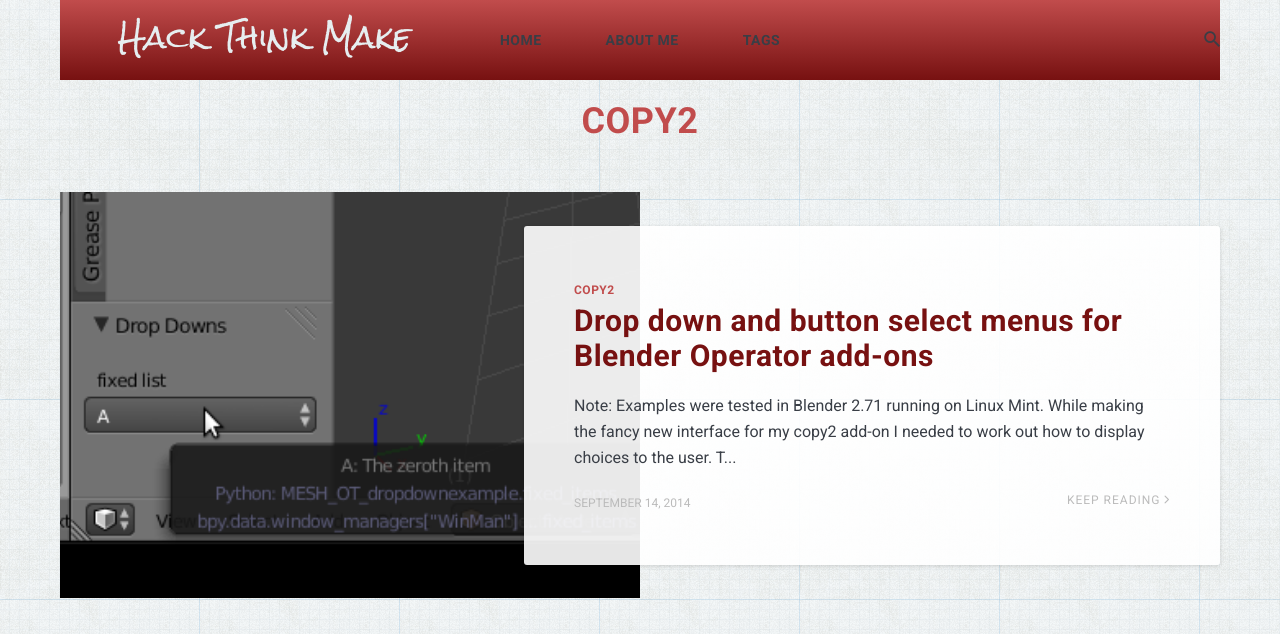
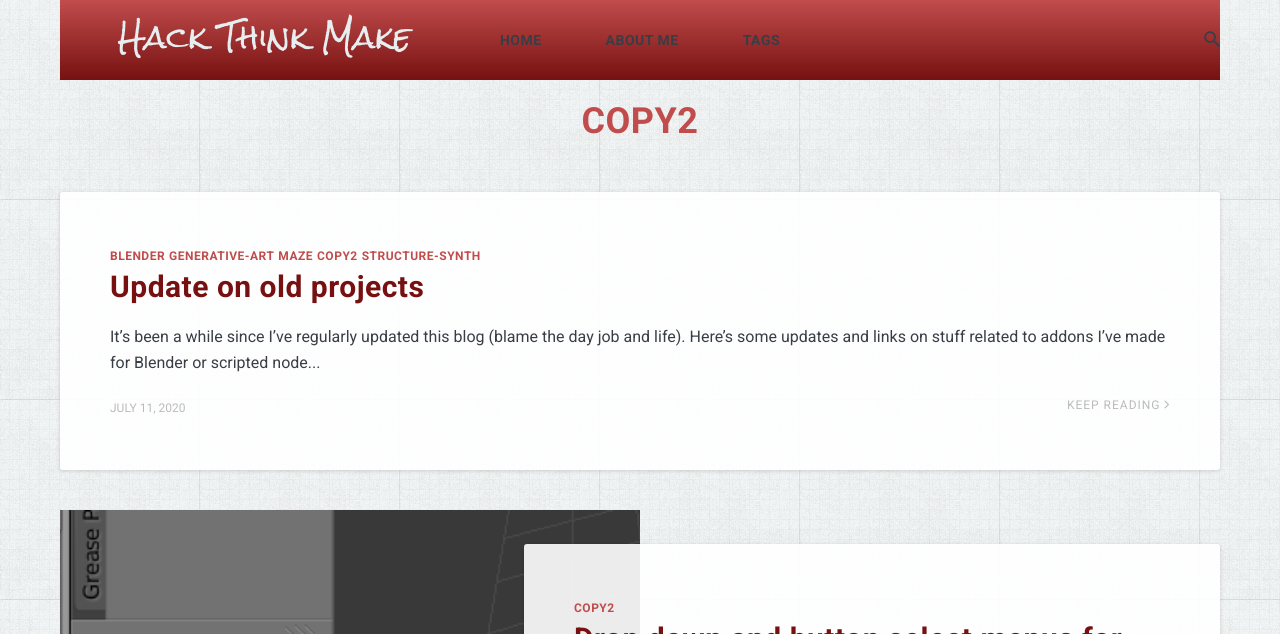
Before and after one commit to elfnor/ltm, a Jekyll site: the page built from tag/copy2.md, in a window 1280 px wide and 900 px high, cut to the strip 0-634 px from the top of the window. Built offline with Jekyll 4.4.1, drawn with Linux system fonts in a browser that asks for light colours; nearby versions of some CDN libraries.

Commit message:
quotes on date

```diff
--- a/_posts/my-stuff-around-the-web.md
+++ b/_posts/2020-07-22-my-stuff-around-the-web.md
@@ -1,8 +1,8 @@
 ---
 author: elfnor
-date: 2020-07-11
+date: '2020-07-11'
 layout: post
-tags:
+tags: blender generative-art maze copy2 structure-synth
 title: Update on old projects
 ---
 
```
